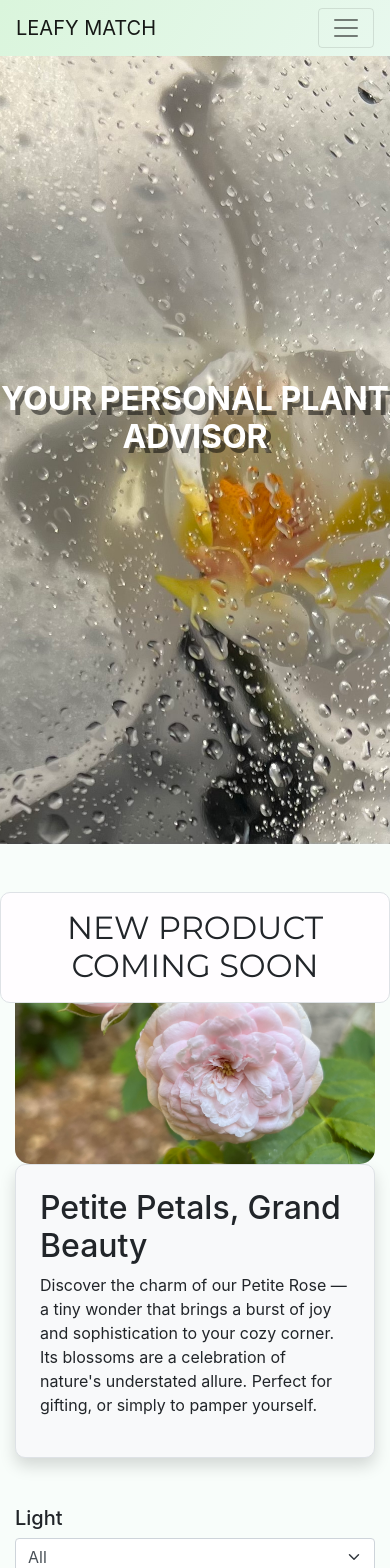
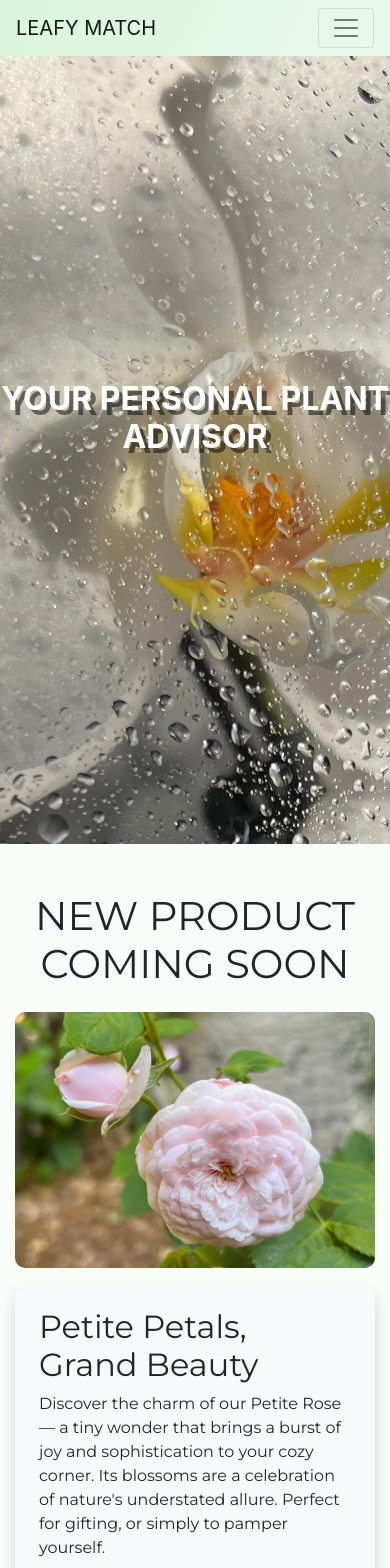
Before and after one commit to oleksandra-o/Leafy-Match, a React (Create React App) app in the folder my-leafy-match/: page / in a window 390 px wide. Shown: the top 1568 px of the page. Built offline with nearby package versions, Linux system fonts and the light colour scheme.

Commit message:
Update styles.css

```diff
--- a/my-leafy-match/src/styles.css
+++ b/my-leafy-match/src/styles.css
@@ -270,45 +270,34 @@ body {
 }
 
 
-/* new product */
-
-.new-product-heading {
-  width: 100%;
+{/* New Product Section */}
+/* Space between elements on all screens */
+.new-product-heading,
+.rounded-img,
+.text-container {
+  margin-bottom: 1rem;
+  border-radius: 15px;
   font-family: 'Montserrat', sans-serif;
-  font-size: 2rem;
-  margin-bottom: 2rem;
-  padding: 1rem 0;
-  border-radius: 10px;
-  border: 1px solid #dee2e6;
-  background-color: #fffdff;
-
 }
 
+/* Rounded corners for the image */
+.rounded-img {
+  border-radius: 15px;
+}
+
+/* Adjustments for smaller screens */
 @media (max-width: 768px) {
+  .new-product-heading {
+    margin-bottom: 0.5rem;
+  }
 
-  .new-product-heading {
-    position: absolute;
-    z-index: 10;
-    left: 50%;
-    transform: translateX(-50%);
+  .rounded-img {
+    margin-bottom: 0.5rem;
+    border-radius: 10px;
+  }
+
+  .text-container {
+    margin-top: 0.5rem;
+    border-radius: 15px;
   }
 }
-
-.text-container {
-
-  border: 1px solid #dee2e6;
-  border-radius: 10px;
-}
-
-.shadow {
-  box-shadow: 0 .5rem 1rem rgba(0,0,0,.15);
-}
-
-.rounded-img {
-  border-radius: 15px; /* This value is adjustable based on your design preferences */
-}
-
-
-
-
-/* shopping cart */
```
